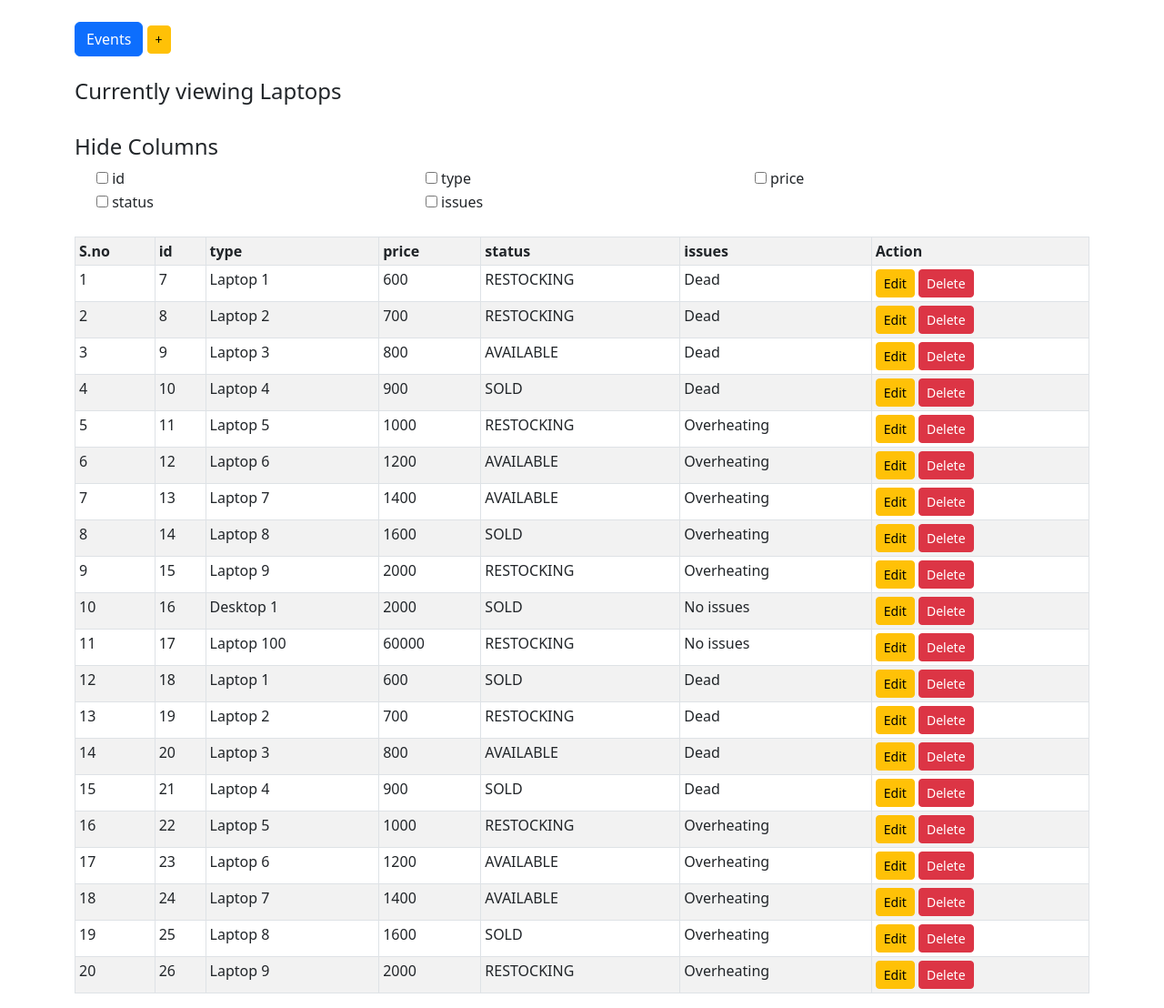
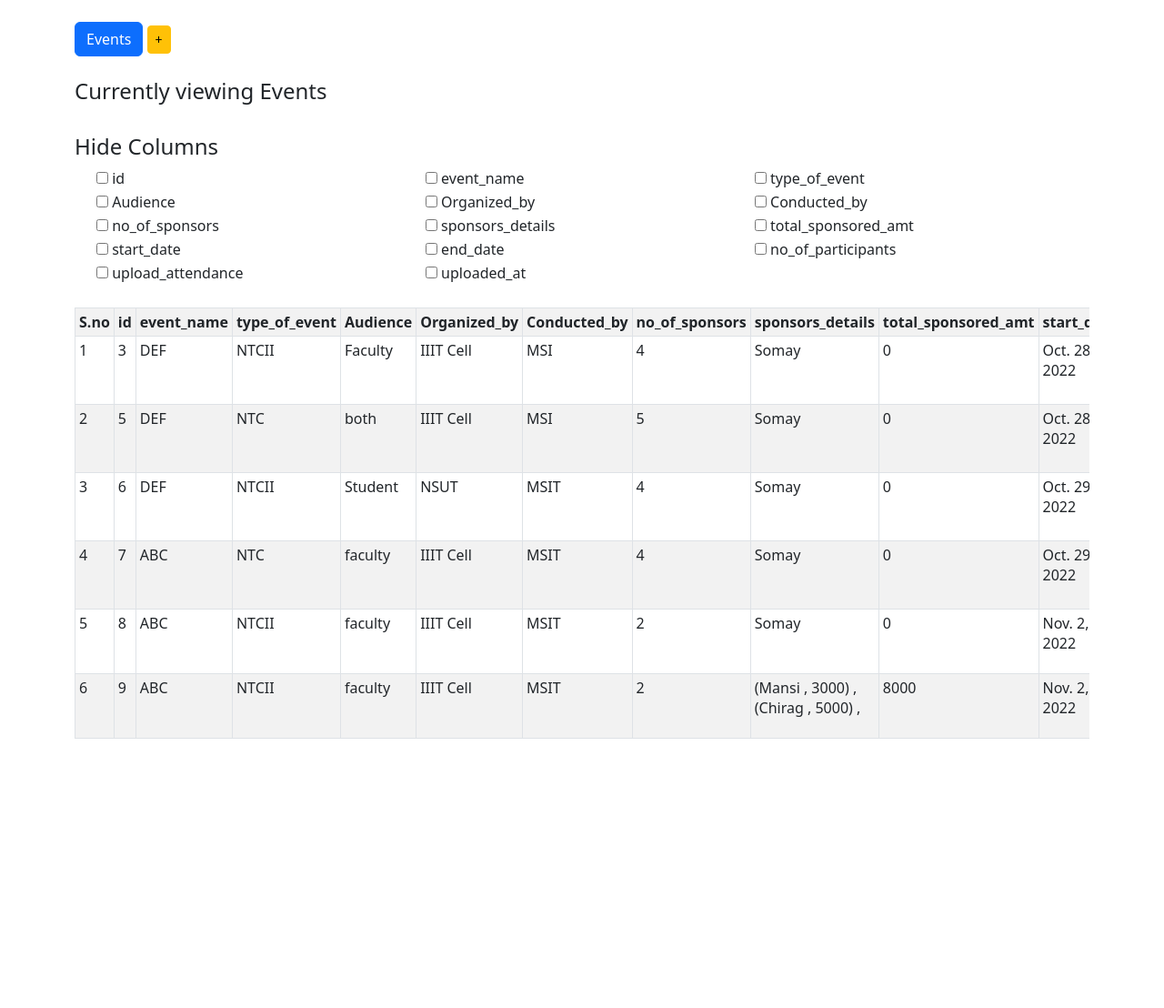
Before and after one commit to Somay-Garg/Data_Management, a Django app: page / in a window 1280 px wide. Shown: the part 70-1178 px from the top of the page at 91% size. After the commit the page ends 882 px from the top, so only its background shows below. Run offline with Django 4.2, Linux system fonts and the light colour scheme; data comes from the database, SQL or seed files in the repository; some libraries are stand-ins or nearby versions.

Commit message:
merged demo branch code

```diff
--- a/manage_data/admin.py
+++ b/manage_data/admin.py
@@ -12,6 +12,6 @@ from django.apps import apps
 #     except admin.sites.AlreadyRegistered:
 #         pass
 
-@admin.register(Desktop,Laptop,Mobile,Events)
+@admin.register(Events)
 class ViewAdmin(ImportExportModelAdmin):
     pass
--- a/manage_data/static/js/index.js
+++ b/manage_data/static/js/index.js
@@ -1,17 +1,55 @@
-function add_sponsors(spon){
-    spon = parseInt(spon);
-    var spon_node = $('.clone_sponsors').find('input').clone();
-    spon_node.prop("disabled",false);
-    if(spon==0||isNaN(spon)){
-        spon=1;
+function addSponsors(spon) {
+  let nspons = parseInt(spon);
+  let inputSponsors = document.querySelector("#inputSponsors");
+  let sponsLabel = document.querySelector(".sponsors");
+
+  let tmp = `<div class="sponsors">
+    <label class="w-25" for="exampleFormControlInput1">Sponsor Name</label>
+    <input type="text" name="sponsored_by" class = "w-30 m-1 sponsored_by_name" >
+    <label class="w-25" for="exampleFormControlInput1">Sponsored Amount</label>
+    <input type="number" name="spons_amount" id="" class = "w-30 m-1 spons_amt_individually" oninput = "findTotal();displaySponsors()" required>
+  </div>`;
+
+  removeSponsors();
+  for (let i = 0; i < nspons; i++){
+    let child = document.createElement("div");
+    child.innerHTML = tmp;
+    inputSponsors.append(child);
+  }
+}
+
+function displaySponsors(){
+  let spons_names = document.querySelectorAll(".sponsored_by_name");
+  let spons_amts = document.querySelectorAll(".spons_amt_individually");
+  let textarea = document.querySelector(".spons_text");
+  textarea.value = "";
+  let value = textarea.value;
+  for(let i=0;i<spons_amts.length;i++){
+    let obj ={
+      name:spons_names[i].value,
+      amt:spons_amts[i].value
     }
-    $('.actual_sponsors').html('');
-    $('.actual_sponsors').append($('.clone_sponsors').find('label').clone());
-    var sponsors = $('.actual_sponsors');
-    for(var i=0;i<spon;i++){
-        sponsors.append(spon_node.clone());
+    textarea.value += "("+obj.name +" , "+obj.amt+") , " ;
+  }
+}
+
+function removeSponsors() {
+  let inputSponsors = document.querySelector("#inputSponsors");
+  var elements = inputSponsors.getElementsByClassName("sponsors");
+
+  while (elements[0]) {
+    elements[0].parentNode.removeChild(elements[0]);
+  }
+}
+
+function findTotal() {
+  let arr = document.querySelectorAll(".spons_amt_individually");
+  var tot=0;
+    for(var i=0;i<arr.length;i++){
+        if(parseInt(arr[i].value))
+            tot += parseInt(arr[i].value);
     }
-    console.log(spon_node[0]);
+    document.getElementById('total').value = tot;
 }
 
 function hide_show_table(col_name)
--- a/manage_data/templates/index.html
+++ b/manage_data/templates/index.html
@@ -4,77 +4,11 @@
 
     <div class="button-group">
 
-        <!--<a href="{% url 'display_laptops' %}" class="btn btn-primary btn-md" role="button">Laptops</a>
-        <a href="{% url 'add_laptop' %}" class="btn btn-warning btn-sm" role="button">+</a>
-
-        <a href="{% url 'display_desktops' %}" class="btn btn-primary btn-md" role="button">Desktops</a>
-        <a href="{% url 'add_desktop' %}" class="btn btn-warning btn-sm" role="button">+</a>
-
-        <a href="{% url 'display_mobiles' %}" class="btn btn-primary btn-md" role="button">Mobiles</a>
-        <a href="{% url 'add_mobile' %}" class="btn btn-warning btn-sm" role="button">+</a> -->
-
         <a href="{% url 'display_events' %}" class="btn btn-primary btn-md" role="button">Events</a>
         <a href="{% url 'add_event' %}" class="btn btn-warning btn-sm" role="button">+</a>
 
     </div>
     <div class="table-responsive">
-        {% if header != "Events" %}
-            <div id="wrapper">
-
-                <br>
-                <h4>Currently viewing {{ header }}</h4>
-                <br>
-
-                <div>
-                    <h4> Hide Columns </h4>
-                    <div class="checkbox-grid">
-                        {% for field in fields %}
-                            <li class="form-check form-check-inline" style="list-style: none;"><input type="checkbox" value="hide" name="{{field.name}}_col" id="{{ field.name }}_col" onchange="hide_show_table(this.id);">  {{ field.name }}</li>
-                        {% endfor %}
-                    </div>
-                </div>
-                <br>
-
-                <div class="table-responsive">
-                    <table id="employee_table" cellpadding="10" class="table table-sm table-bordered table-striped table-hover">
-                        <tr>
-                            <th>S.no</th>
-                            {% for field in fields %}
-                                <th id="{{field.name}}_col_head">{{ field.name }}</th>
-                            {% endfor %}
-                            <th>Action</th>
-                        </tr>
-                        {% for item in items %}
-                            <tr>
-                                <td>{{ forloop.counter }}</td>
-                                <td class="id_col">{{ item.id }}</td>
-                                <td class="type_col">{{ item.type }}</td>
-                                <td class="price_col">{{ item.price }}</td>
-                                <td class="status_col">{{ item.status }}</td>
-                                <td class="issues_col">{{ item.issues }}</td>
-                                {% if header == "Laptops" %}
-                                    <td>
-                                        <a href="{% url 'edit_laptop' item.pk%}" class="btn btn-warning btn-sm" role="button">Edit</a>
-                                        <a href="{% url 'delete_laptop' item.pk%}" class="btn btn-danger btn-sm" role="button">Delete</a>
-                                    </td>
-                                {% elif header == "Desktops" %}
-                                    <td>
-                                        <a href="{% url 'edit_desktop' item.pk%}" class="btn btn-warning btn-sm" role="button">Edit</a>
-                                        <a href="{% url 'delete_desktop' item.pk%}" class="btn btn-danger btn-sm" role="button">Delete</a>
-                                    </td>
-                                {% else %}
-                                    <td>
-                                        <a href="{% url 'edit_mobile' item.pk%}" class="btn btn-warning btn-sm" role="button">Edit</a>
-                                        <a href="{% url 'delete_desktop' item.pk%}" class="btn btn-danger btn-sm" role="button">Delete</a>
-                                    </td>
-                        {% endif %}
-                            </tr>
-                        {% endfor %}
-                    </table>
-                </div>
-            </div>
-
-        {% else %}
         <div id="wrapper">
 
             <br>
@@ -110,8 +44,8 @@
                             <td class="Organized_by_col" >{{ event.Organized_by }}</td>
                             <td class="Conducted_by_col" >{{ event.Conducted_by }}</td>
                             <td class="no_of_sponsors_col" >{{ event.no_of_sponsors }}</td>
-                                <td class="sponsored_by_col" >{{ event.sponsored_by }}</td>
-                                <td class="amt_of_sponsorship_col" >{{ event.amt_of_sponsorship }}</td>
+                            <td class="sponsored_by_col">{{ event.sponsors_details }}</td>
+                            <td class="amt_of_sponsorship_col">{{ event.total_sponsored_amt }}</td>
                             <td class="start_date_col" >{{ event.start_date }}</td>
                             <td class="end_date_col" >{{ event.end_date }}</td>
                             <td class="no_of_participants_col" >{{ event.no_of_participants }}</td>
@@ -126,7 +60,6 @@
                 </table>
             </div>
         </div>
-        {% endif %}
     </div>
 
 {% endblock %}
--- a/manage_data/urls.py
+++ b/manage_data/urls.py
@@ -3,26 +3,14 @@ from .views import *
 
 urlpatterns = [
 
-    path('',display_laptops,name='display_laptops'),
+    path('',display_events,name='display_events'),
 
-    path('display_laptops',display_laptops,name='display_laptops'),
-    path('display_desktops',display_desktops,name='display_desktops'),
-    path('display_mobiles',display_mobiles,name='display_mobiles'),
     path('display_events',display_events,name='display_events'),
 
-    path('add_laptop',add_laptop,name='add_laptop'),
-    path('add_desktop',add_desktop,name='add_desktop'),
-    path('add_mobile',add_mobile,name='add_mobile'),
     path('add_event',add_event,name='add_event'),
 
-    path('edit_laptop/<int:pk>',edit_laptop,name='edit_laptop'),
-    path('edit_desktop/<int:pk>',edit_desktop,name='edit_desktop'),
-    path('edit_mobile/<int:pk>',edit_mobile,name='edit_mobile'),
     path('edit_event/<int:pk>',edit_event,name='edit_event'),
 
-    path('delete_laptop/<int:pk>',delete_laptop,name='delete_laptop'),
-    path('delete_desktop/<int:pk>',delete_desktop,name='delete_desktop'),
-    path('delete_mobile/<int:pk>',delete_mobile,name='delete_mobile'),
     path('delete_event/<int:pk>',delete_event,name='delete_event'),
 
 ]
--- a/manage_data/views.py
+++ b/manage_data/views.py
@@ -9,44 +9,6 @@ import os
 
 def index(request):
     return render(request,'index.html')
-
-def display_laptops(request):
-    fields = Laptop._meta.fields
-    items = Laptop.objects.all()
-    req = ['type','price']
-
-    context = {
-        'items' : items,
-        'header' : "Laptops",
-        'fields' : fields,
-        'req' : req,
-    }
-
-    return render(request,'index.html',context)
-
-def display_desktops(request):
-    items = Desktop.objects.all()
-    fields = Desktop._meta.fields
-
-    context = {
-        'items' : items,
-        'header' : "Desktops",
-        'fields' : fields,
-    }
-
-    return render(request,'index.html',context)
-
-def display_mobiles(request):
-    items = Mobile.objects.all()
-    fields = Mobile._meta.fields
-
-    context = {
-        'items' : items,
-        'header' : "Mobiles",
-        'fields' : fields
-    }
-
-    return render(request,'index.html',context)
 
 def display_events(request):
     fields = Events._meta.fields
@@ -61,29 +23,6 @@ def display_events(request):
 
     return render(request,'index.html',context)
 
-def add_device(request,cls):
-    if request.method == "POST":
-        form = cls(request.POST)
-
-        if form.is_valid():
-            form.save()
-            return redirect('display_laptops')
-        else:
-            return redirect('display_laptops')
-
-    else:
-        form = cls()
-        return render(request,'add_new.html',{'form': form})
-
-def add_laptop(request):
-    return add_device(request,LaptopForm)
-
-def add_desktop(request):
-    return add_device(request,DesktopForm)
-
-def add_mobile(request):
-    return add_device(request,MobileForm)
-
 def add_event(request):
     if request.method == "POST":
         event_name = request.POST['event_name']
@@ -92,8 +31,8 @@ def add_event(request):
         Organized_by = request.POST['org_by']
         Conducted_by = request.POST['cond_by']
         no_of_sponsors = request.POST['no_of_sponsors']
-        sponsored_by = ', '.join(request.POST.getlist('spon_by'))
-        amt_of_sponsorship = request.POST['amt_of_spon']
+        sponsors_details = request.POST['sponsored_dets']
+        total_sponsored_amt = request.POST['total_sponsored_amt']
         start_date = request.POST['start_date']
         end_date = request.POST['end_date']
         no_of_participants = request.POST['no_of_parti']
@@ -113,46 +52,37 @@ def add_event(request):
             Organized_by=Organized_by,
             Conducted_by=Conducted_by,
             no_of_sponsors=no_of_sponsors,
-            sponsored_by=sponsored_by,
-            amt_of_sponsorship=amt_of_sponsorship,
+            sponsors_details=sponsors_details,
+            total_sponsored_amt=total_sponsored_amt,
             start_date=start_date,
             end_date=end_date,
             no_of_participants=no_of_participants,
             upload_attendance='attendance/event_attendances'+upload_attendance
         )
         event.save()
-        return redirect('display_laptops')
+        return redirect('display_events')
     else:
         return render(request,'add_event.html',{})
 
-def edit_device(request,pk,model,cls):
+def edit_form(request,pk,model,cls):
     item = get_object_or_404(model,pk=pk)
 
     if request.method == "POST":
         form = cls(request.POST, instance=item)
         if form.is_valid():
             form.save()
-            return redirect('display_laptops')
+            return redirect('display_events')
         else:
-            return redirect('display_laptops')
+            return redirect('display_events')
 
     else:
         form = cls(instance=item)
         return render(request,'edit_item.html',{'form' : form})
 
-def edit_laptop(request,pk):
-    return edit_device(request,pk,Laptop,LaptopForm)
+def edit_event(request,pk):
+    return edit_form(request,pk,Events,EventForm)
 
-def edit_desktop(request,pk):
-    return edit_device(request,pk,Desktop,DesktopForm)
-
-def edit_mobile(request,pk):
-    return edit_device(request,pk,Mobile,MobileForm)
-
-def edit_event(request,pk):
-    return edit_device(request,pk,Events,EventForm)
-
-def delete_device(request,pk,model,header):
+def delete_entry(request,pk,model,header):
     model.objects.filter(id=pk).delete()
     fields = model._meta.fields
 
@@ -166,14 +96,5 @@ def delete_device(request,pk,model,header):
 
     return render(request,'index.html',context)
 
-def delete_laptop(request,pk):
-    return delete_device(request,pk,Laptop,"Laptops")
-
-def delete_desktop(request,pk):
-    return delete_device(request,pk,Desktop,"Desktops")
-
-def delete_mobile(request,pk):
-    return delete_device(request,pk,Mobile,"Mobiles")
-
 def delete_event(request,pk):
-    return delete_device(request,pk,Events,"Events")
+    return delete_entry(request,pk,Events,"Events")
```
Also changed, not shown: manage_data/forms.py (+1 -16 lines), manage_data/models.py (+2 -31 lines), manage_data/templates/add_event.html (+18 -13 lines), db.sqlite3, manage_data/migrations/0004_delete_desktop_delete_laptop_delete_mobile_and_more.py (added), 1 other file. Lines whose indentation alone changed are shown as unchanged.
